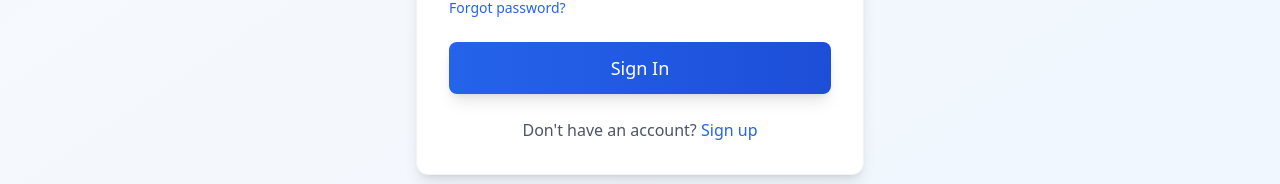
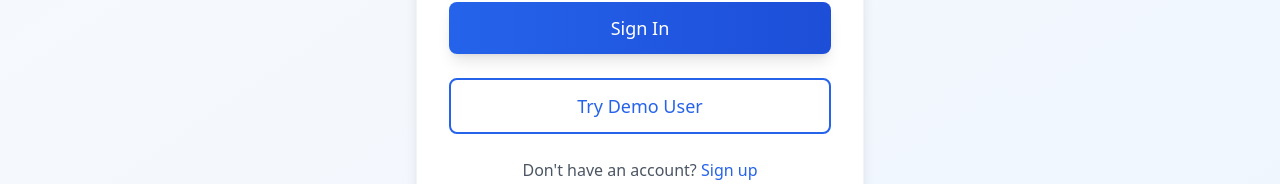
Before and after one commit to Amarnath-18/Intellinotes-frontend, a React (Vite) app: page /signin in a window 1280 px wide. Shown: the part 547-731 px from the top of the page. Built offline with nearby package versions, Linux system fonts and the light colour scheme; no server answers.

Commit message:
Add demo user button to SignIn component for quick access

```diff
--- a/src/pages/SignIn.jsx
+++ b/src/pages/SignIn.jsx
@@ -33,6 +33,13 @@ function SignIn() {
     }
 
     setLoading(false);
+  };
+
+  const handleDemoUser = () => {
+    setFormData({
+      email: 'deten61230@evoxury.com',
+      password: '123'
+    });
   };
 
   return (
@@ -137,6 +144,16 @@ function SignIn() {
             )}
           </motion.button>
 
+          <motion.button
+            whileHover={{ scale: 1.02 }}
+            whileTap={{ scale: 0.98 }}
+            type="button"
+            onClick={handleDemoUser}
+            className="w-full border-2 border-primary-600 text-primary-600 hover:bg-primary-50 py-3 text-lg rounded-lg font-medium transition-colors duration-200"
+          >
+            Try Demo User
+          </motion.button>
+
           <div className="text-center">
             <p className="text-gray-600">
               Don't have an account?{' '}
```
